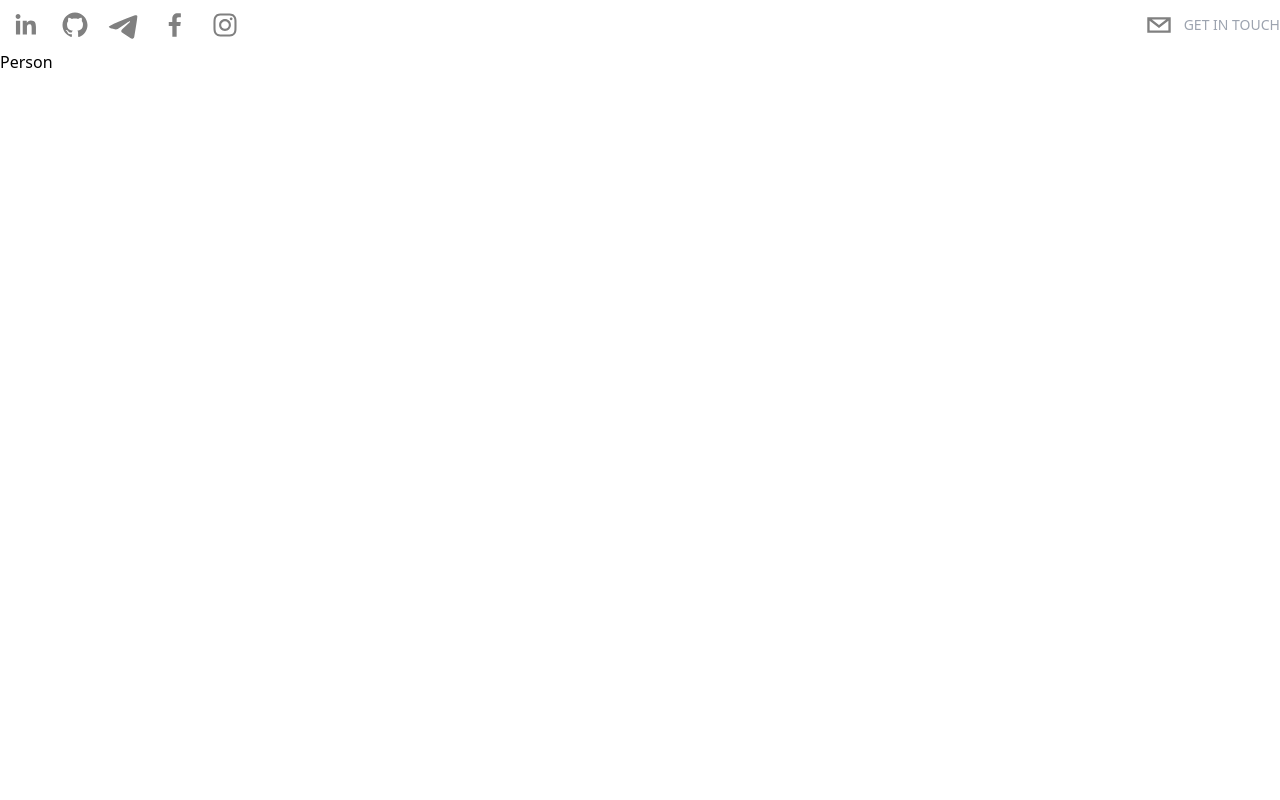
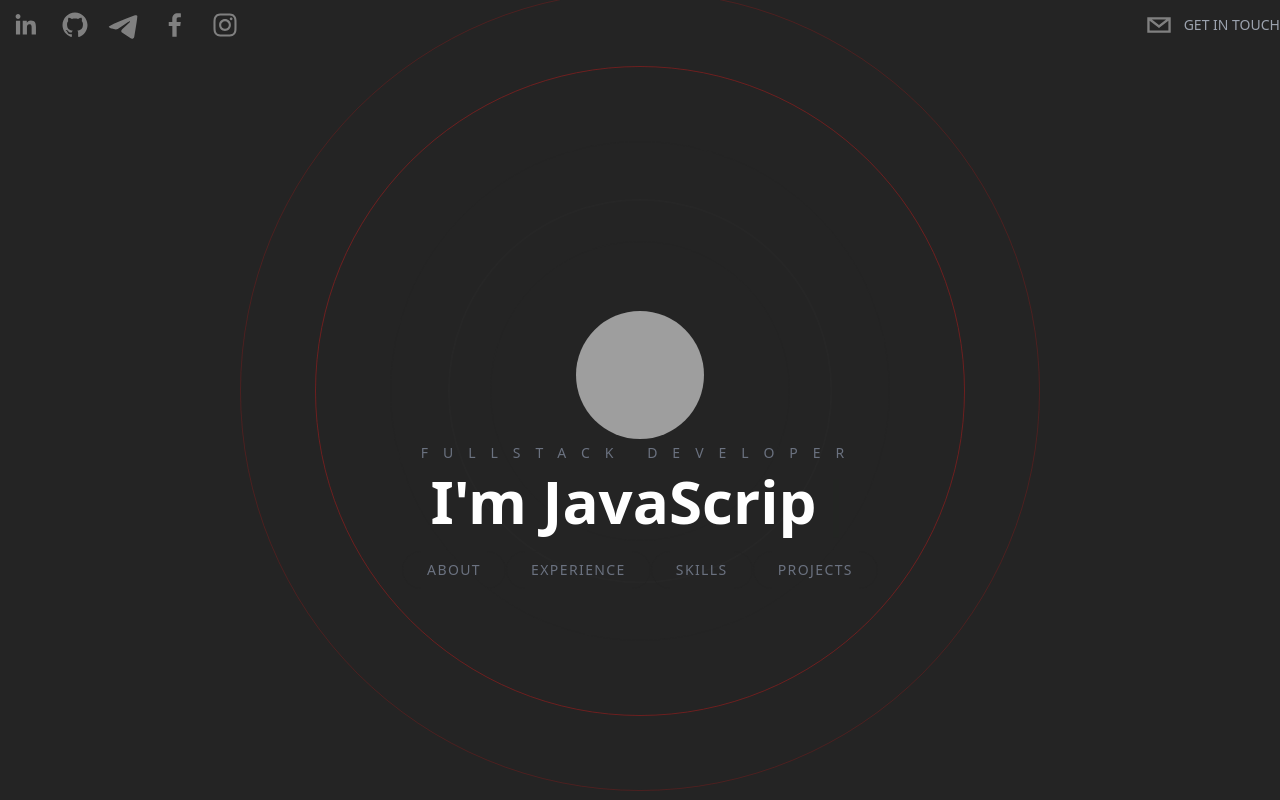
Before and after one commit to vakulio/portfolio, a Next.js app: page / in a window 1280 px wide. Built offline with nearby package versions, Linux system fonts and the light colour scheme; grey boxes are pictures that could not be loaded.

Commit message:
Person component

```diff
--- /dev/null
+++ b/components/BackgroundCircle.tsx
@@ -0,0 +1,29 @@
+import React from "react"
+import { motion } from "framer-motion"
+
+type Props = {}
+
+const BackgroundCircle = (props: Props) => {
+	return (
+		<motion.div
+        initial={{
+            opacity: 0
+        }}
+        animate={{
+            scale: [1,2,2,3,1],
+            opacity: [0.3, 0.4, 0.8, 0.2, 1.0]
+        }}
+        transition={{
+            duration: 2.3
+        }}
+        className="relative flex justify-center items-center">
+			<div className="absolute border border-[#ffffff36] rounded-full h-[200px] w-[200px] m-52 animate-ping" />
+			<div className="absolute border border-[rgb(36,36,36)] rounded-full h-[300px] w-[300px] m-52"/>
+			<div className="absolute border border-[rgb(36,36,36)] rounded-full h-[500px] w-[500px] m-52"/>
+			<div className="absolute border border-[#f11818] opacity-20 rounded-full h-[650px] w-[650px] m-52 animate-pulse"/>
+			<div className="absolute border border-[#f11818] opacity-20 rounded-full h-[800px] w-[800px] m-52" />
+		</motion.div>
+	)
+}
+
+export default BackgroundCircle
--- a/components/Person.tsx
+++ b/components/Person.tsx
@@ -1,11 +1,38 @@
-import React from 'react'
+import React from "react"
+import { Cursor, useTypewriter } from "react-simple-typewriter"
+import BackgroundCircle from "./BackgroundCircle"
 
 type Props = {}
 
 const Person = (props: Props) => {
-  return (
-    <div>Person</div>
-  )
+	const [text, count] = useTypewriter({
+		words: ["Hi, my name's Uladimir", "I'm JavaScript Developer"],
+		loop: true,
+		delaySpeed: 1500
+	})
+
+	return (
+		<div className="h-screen flex flex-col space-y-8 items-center justify-center text-center overflow-hidden">
+			<img
+				src="https://media-exp1.licdn.com/dms/image/C4D03AQFIMMEh8EO0dw/profile-displayphoto-shrink_400_400/0/1659722447675?e=1674691200&v=beta&t=6YElUN31eXzXnrXpjM8-RDt-SxtrNPNA9uvoEL9wUEg"
+				className="relative rounded-full h-32 w-32 mx-auto overflow-hidden top-20 z-0"
+			/>
+			<BackgroundCircle />
+			<div className="relative top-5">
+				<h2 className="text-sm uppercase text-gray-500 pb-2 tracking-[15px]" >Fullstack Developer</h2>
+				<h1 className="text-5xl lg:text-6xl font-semibold px-10">
+					<span>{text}</span>
+					<Cursor cursorColor="green" />
+				</h1>
+				<div className="pt-5">
+					<button className="personButton">About</button>
+					<button className="personButton">Experience</button>
+					<button className="personButton">Skills</button>
+					<button className="personButton">Projects</button>
+				</div>
+			</div>
+		</div>
+	)
 }
 
 export default Person
--- a/package.json
+++ b/package.json
@@ -18,6 +18,7 @@
     "next": "13.0.4",
     "react": "18.2.0",
     "react-dom": "18.2.0",
+    "react-simple-typewriter": "^5.0.1",
     "react-social-icons": "^5.15.0",
     "typescript": "4.9.3"
   },
--- a/pages/index.tsx
+++ b/pages/index.tsx
@@ -6,12 +6,12 @@
 
 const Home: NextPage = () => {
   return (
-    <div>
+    <div className='bg-[rgb(36,36,36)] text-white h-screen snap-y snap-mandatory overflow-scroll z-0'>
       <Head>
         <title>Vakulio Portfolio</title>
       </Head>
       <Header/>
-      <section>
+      <section id='person' className='snap-center'>
         <Person/>
       </section>
 
--- a/styles/globals.css
+++ b/styles/globals.css
@@ -1,3 +1,10 @@
 @tailwind base;
 @tailwind components;
 @tailwind utilities;
+
+@layer components {
+    .personButton {
+        @apply px-6 py-2 border border-[#242424] rounded-full uppercase text-sm
+        tracking-widest text-gray-500 transition-all hover:border-[#f7ab0a]/40 hover:text-[#f7ab0a]/40
+    }
+}
```
Also changed, not shown: components/Header.tsx (+5 -21 lines), 1 other file (tests, documents, lock files or other folders).
